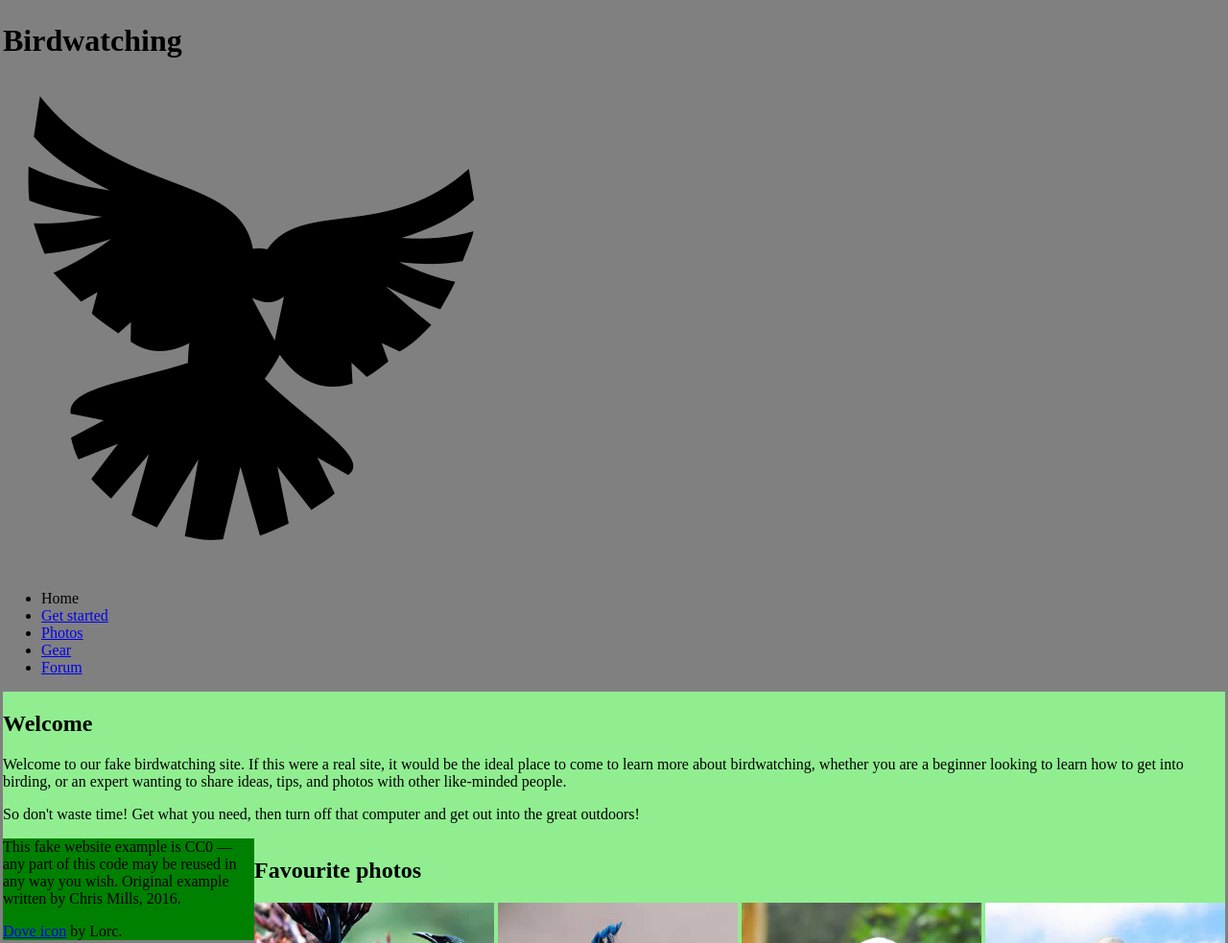
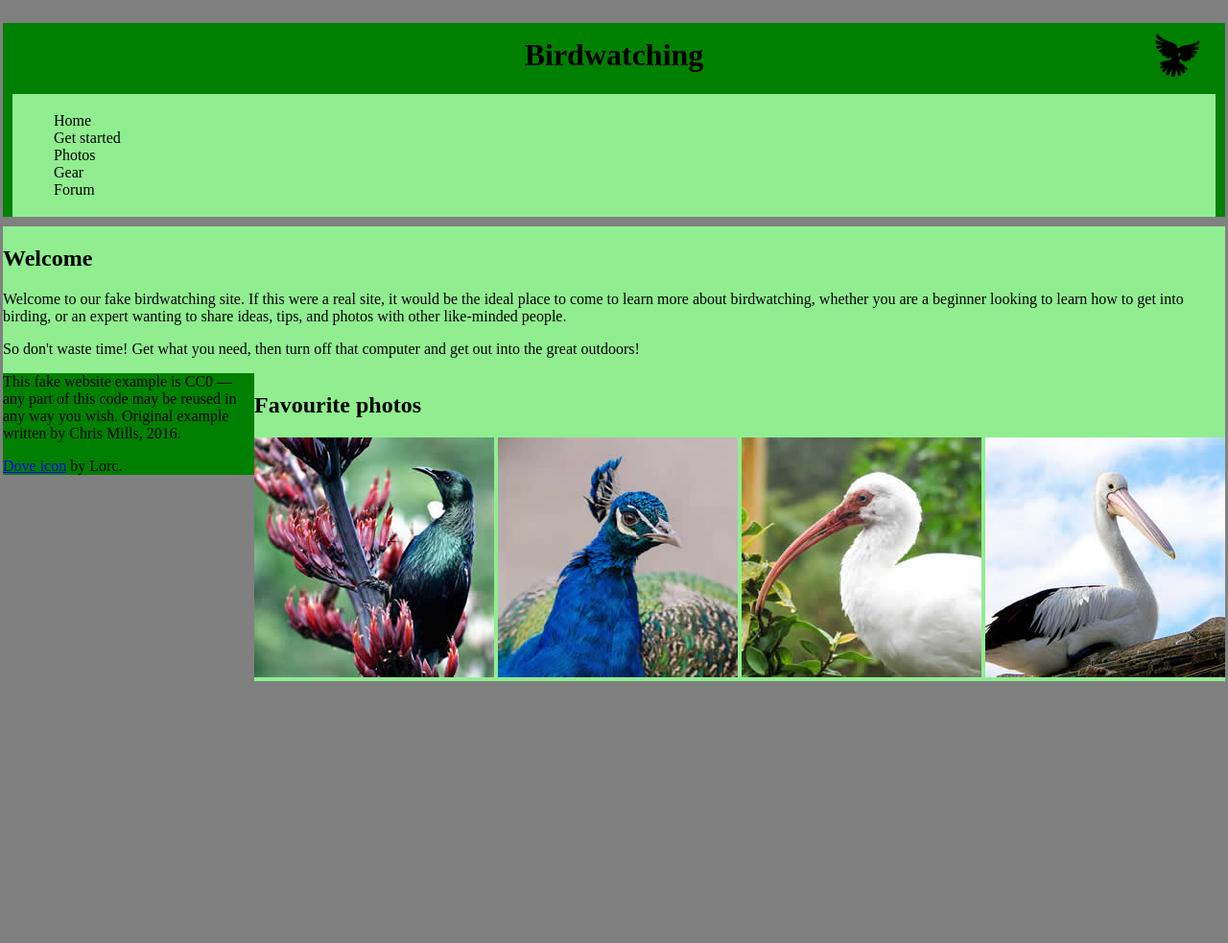
Before and after one commit to Jay-Rudel/CS408-4.2-Lab, a website: page index.html in a window 1280 px wide. Shown: the top 983 px of the page at 96% size. After the commit the page ends 800 px from the top, so only its background shows below. Drawn offline with Linux system fonts and the light colour scheme.

Commit message:
Bit of  - Added some style and fixed some

```diff
--- a/css/style.css
+++ b/css/style.css
@@ -4,6 +4,22 @@ body {
     padding: 1px;
     margin: 2px;
 
+}
+
+.logo {
+    width: 50px;
+    height: auto;
+    float: right;
+    transform: translate(-25px, -65px);
+}
+
+.birdWatching {
+    background-color: green;
+}
+
+.birdTitle {
+    text-align: center;
+    padding-top: 15px;
 }
 
 .darkGreen {
@@ -22,4 +38,15 @@ body {
 
 .divBar {
     background-color: lightGreen;
+    margin: 10px;
+    padding: 3px;
 }
+
+.divBar ul {
+    list-style-type: none;
+}
+
+.divBar a {
+    color:black;
+    text-decoration: none;
+}
--- a/index.html
+++ b/index.html
@@ -11,11 +11,11 @@
   </head>
 
   <body>
+    <header class="darkGreen">
+      <h1 class="birdTitle">Birdwatching</h1>
+      <img src="img/dove.png" alt="a simple dove logo" class="logo">
 
-      <h1>Birdwatching</h1>
-      <img src="img/dove.png" alt="a simple dove logo">
-
-
+      <nav class="divBar">
       <ul>
         <li><span>Home</span></li>
         <li><a href="#">Get started</a></li>
@@ -23,7 +23,8 @@
         <li><a href="#">Gear</a></li>
         <li><a href="#">Forum</a></li>
       </ul>
-
+      </nav>
+    </header>
       <div class="darkGreen">
         <div class="welcome">
           <h2>Welcome</h2>
@@ -41,10 +42,10 @@
         </div>
       </div>
 
-      <div class="darkGreen">
+      <footer class="darkGreen">
         <p>This fake website example is CC0 — any part of this code may be reused in any way you wish. Original example written by Chris Mills, 2016.</p>
 
         <p><a href="http://game-icons.net/lorc/originals/dove.html">Dove icon</a> by Lorc.</p>
-      </div>
+      </footer>
   </body>
 </html>
```
